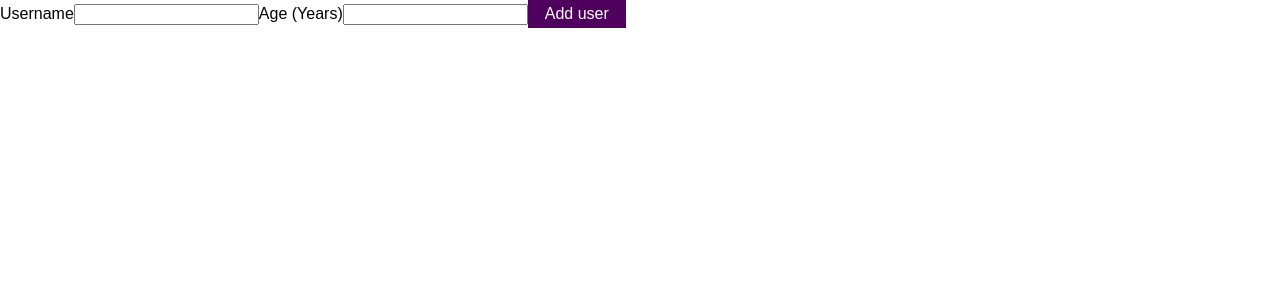
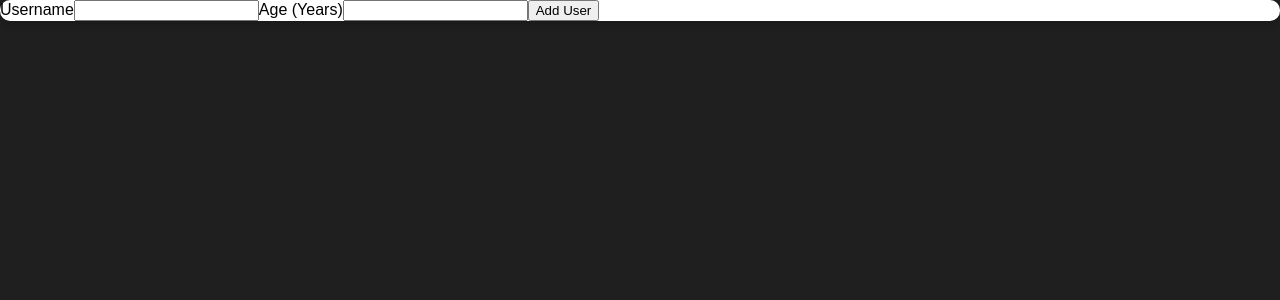
Before and after one commit to IlyaChernyaevDev/user-list, a React (Create React App) app: page / in a window 1280 px wide. Shown: the top 300 px of the page. Built offline with nearby package versions, Linux system fonts and the light colour scheme.

Commit message:
added Card component

```diff
--- /dev/null
+++ b/src/components/UI/Card/Card.js
@@ -0,0 +1,9 @@
+import React from 'react';
+
+import classes from './Card.module.css';
+
+const Card = (props) => {
+  return <div className={classes.card}>{props.children}</div>;
+};
+
+export default Card;
--- /dev/null
+++ b/src/components/UI/Card/Card.module.css
@@ -0,0 +1,5 @@
+.card {
+  background: white;
+  box-shadow: 0 2px 8px rgba(0, 0, 0, 0.26);
+  border-radius: 10px;
+}
--- a/src/components/Users/AddUser/AddUser.js
+++ b/src/components/Users/AddUser/AddUser.js
@@ -1,6 +1,7 @@
 import React, { useState } from 'react';
 
 import Button from '../../UI/Button/Button';
+import Card from '../../UI/Card/Card';
 
 const AddUser = (props) => {
   const [enteredUser, setEnteredUser] = useState({ username: '', age: '' });
@@ -11,7 +12,7 @@ const AddUser = (props) => {
     });
   };
 
-  const submitHandler = (event) => {
+  const addUserHandler = (event) => {
     event.preventDefault();
     if (enteredUser.username.length === 0 || enteredUser.age.length === 0) {
       props.setErrorModalInfo({
@@ -34,24 +35,36 @@ const AddUser = (props) => {
     }
   };
 
+  // return (
+  //   <form onSubmit={submitHandler}>
+  //     <label>Username</label>
+  //     <input
+  //       type='text'
+  //       onChange={inputHandler}
+  //       name='username'
+  //       value={enteredUser.username}
+  //     />
+  //     <label>Age (Years)</label>
+  //     <input
+  //       type='number'
+  //       onChange={inputHandler}
+  //       name='age'
+  //       value={enteredUser.age}
+  //     />
+  //     <Button type={'submit'}>Add user</Button>
+  //   </form>
+  // );
+
   return (
-    <form onSubmit={submitHandler}>
-      <label>Username</label>
-      <input
-        type='text'
-        onChange={inputHandler}
-        name='username'
-        value={enteredUser.username}
-      />
-      <label>Age (Years)</label>
-      <input
-        type='number'
-        onChange={inputHandler}
-        name='age'
-        value={enteredUser.age}
-      />
-      <Button type={'submit'}>Add user</Button>
-    </form>
+    <Card>
+      <form onSubmit={addUserHandler}>
+        <label htmlFor='username'>Username</label>
+        <input id='username' type='text' />
+        <label htmlFor='age'>Age (Years)</label>
+        <input id='age' type='number' />
+        <button type='submit'>Add User</button>
+      </form>
+    </Card>
   );
 };
 
--- a/src/index.css
+++ b/src/index.css
@@ -4,6 +4,7 @@
 
 html {
   font-family: sans-serif;
+  background: #1f1f1f;
 }
 
 body {
```
